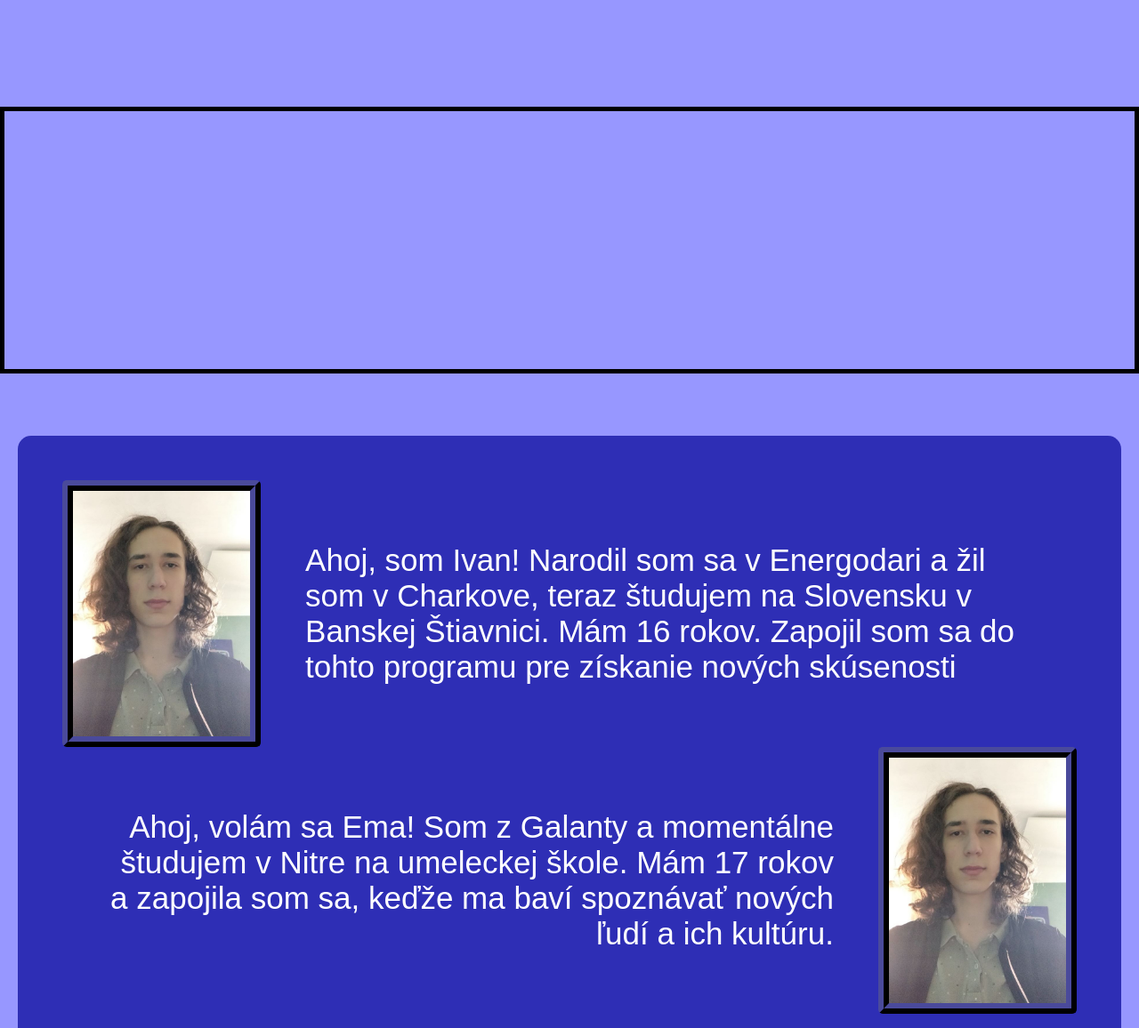
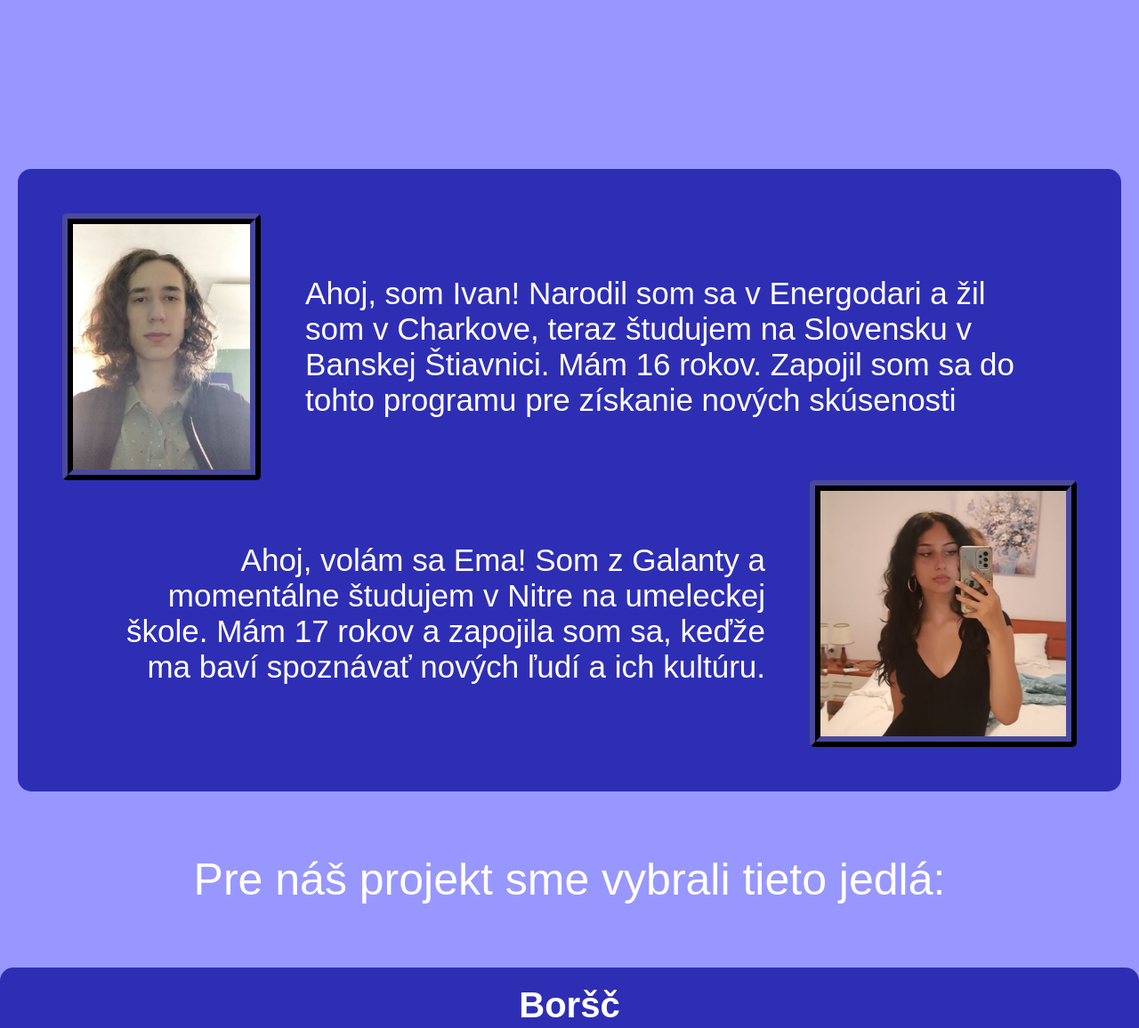
Before and after one commit to IvanShchupko/foodProjects, a plain HTML site: page index.html in a window 1280 px wide. Shown: the part 500-1656 px from the top of the page at 89% size. Drawn offline with Linux system fonts and the light colour scheme.

Commit message:
5. Ema's photo

```diff
--- a/index.html
+++ b/index.html
@@ -33,7 +33,7 @@
         </div>
     </header>
     <p class="prologe" id="home">Spoločné sme sa stretli v programe StandByME, kde bolo našou úlohou vytvoriť miniprojekt, na ľubovoľnú tému. My sme si zvolili varenie jedál z našich národných kuchýň. Vytvorili sme video-recept, ktorý nájdete na konci stránky a rovnako sme tu nechali recepty na obe jedlá pre vás :)</p>
-    <div class="banner"></div>
+    <!-- <div class="banner"></div> -->
     <div class="content" id="we">
         <div class="programMembers">
             <div class="member">
@@ -41,7 +41,7 @@
                 <p class="us_text">Ahoj, som Ivan! Narodil som sa v Energodari a žil som v Charkove, teraz študujem na Slovensku v Banskej Štiavnici. Mám 16 rokov. Zapojil som sa do tohto programu pre získanie nových skúsenosti</p>
             </div>
             <div class="member">
-                <img src="./imgs/ivan.jpg" alt="" class="us_img">
+                <img src="./imgs/ema.jpg" alt="" class="us_img">
                 <p class="us_text">Ahoj, volám sa Ema! Som z Galanty a momentálne študujem v Nitre na umeleckej škole. Mám 17 rokov a zapojila som sa, keďže ma baví spoznávať nových ľudí a ich kultúru.</p>
             </div>
         </div>
```
Also changed, not shown: imgs/ema.jpg (added).
